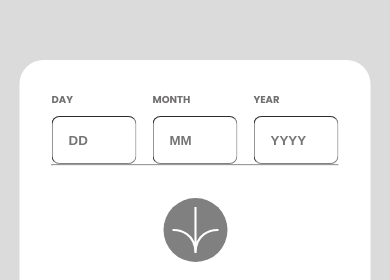
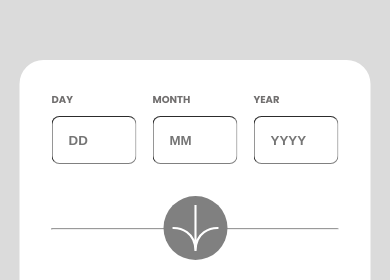
Before and after one commit to riwepo/fem-age-calculator-app, a React (Create React App) app: page / in a window 390 px wide. Shown: the part 137-417 px from the top of the page. Built offline with nearby package versions, Linux system fonts and the light colour scheme.

Commit message:
put inputs and button in container for breakpoint

```diff
--- a/src/components/Form.js
+++ b/src/components/Form.js
@@ -192,6 +192,7 @@ function Form({ onChange, onSubmit }) {
 
   return (
     <form className={classes.form} onSubmit={formSumbitHandler}>
+      <div className={classes.container}>
         <div className={classes.inputsContainer}>
           <label
             htmlFor="day"
@@ -265,12 +266,13 @@ function Form({ onChange, onSubmit }) {
             <p className={classes.yearErrorMessage}>{enteredYearsError}</p>
           )}
         </div>
-      <hr />
         <div className={classes.buttonContainer}>
           <button className={classes.button} disabled={!submitIsEnabled}>
             <img src={buttonImg} alt="arrow" />
           </button>
         </div>
+      </div>
+      <hr />
     </form>
   );
 }
```
Lines whose indentation alone changed are shown as unchanged.
